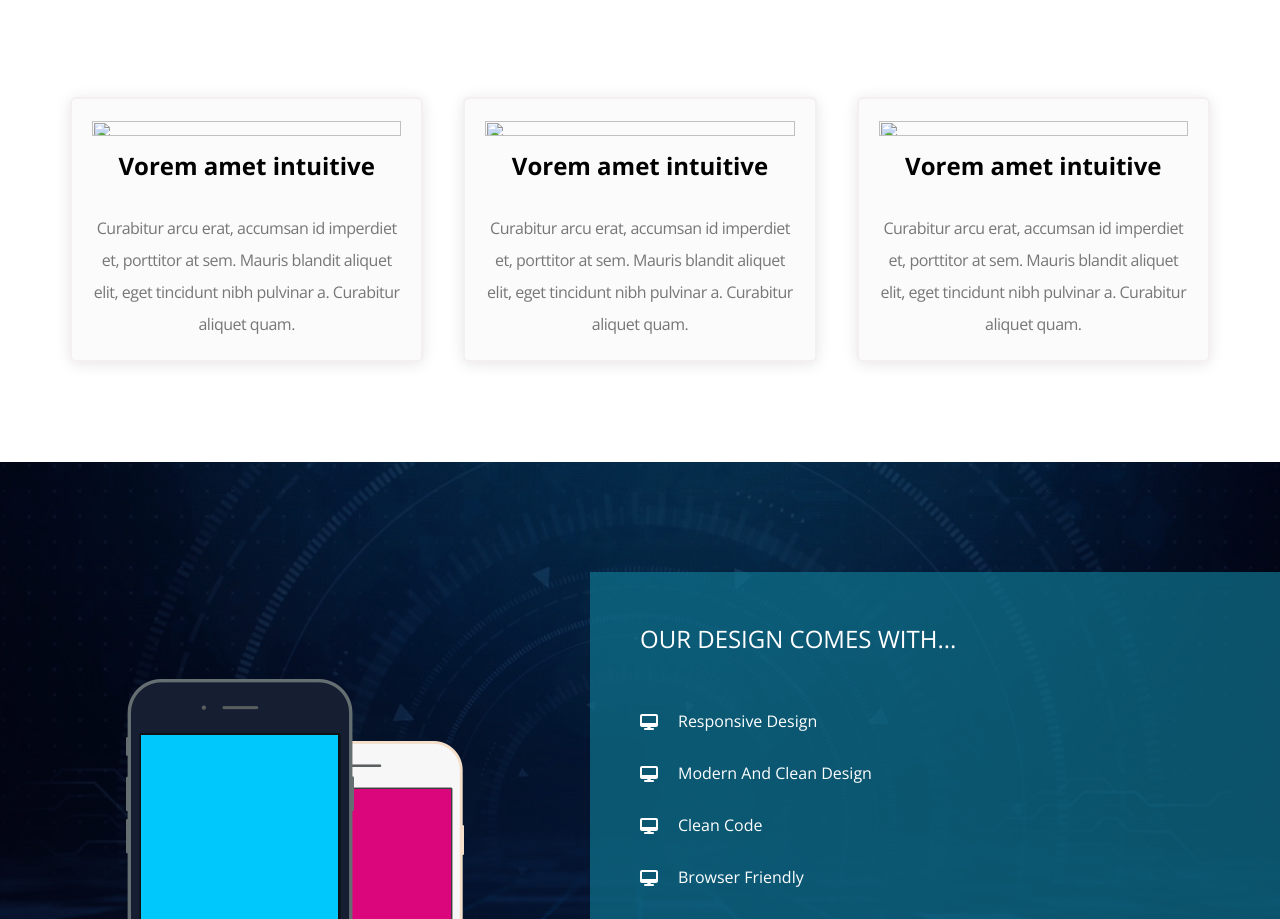
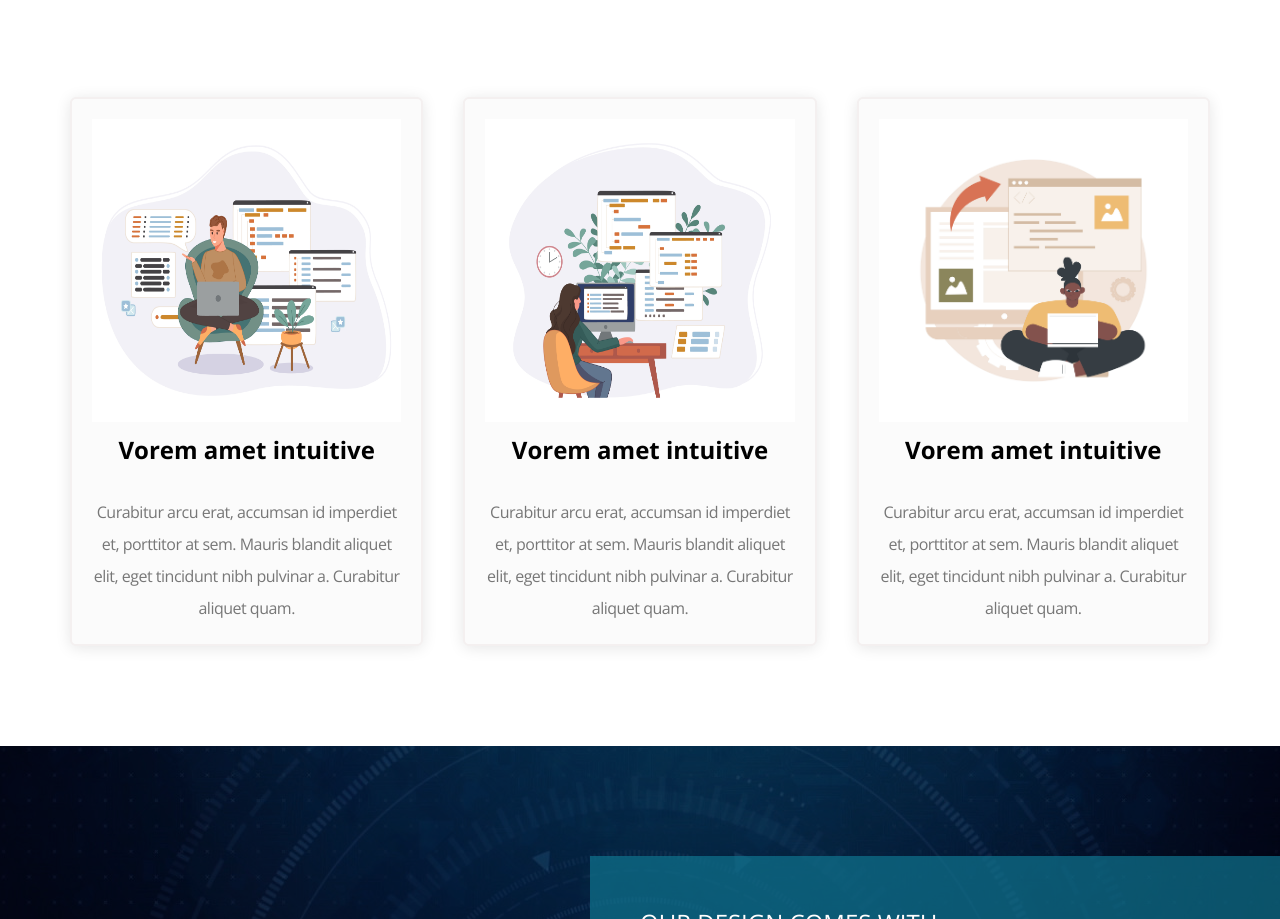
Before and after one commit to AbdelrahmanShams1/Template_Two, a plain HTML site: page index.html in a window 1280 px wide. Shown: the part 1092-2011 px from the top of the page. Drawn offline with nearby package versions, Linux system fonts and the light colour scheme; the site is published under a folder, as on GitHub Pages, so addresses that start at the root find nothing.

Commit message:
Update index.html

```diff
--- a/index.html
+++ b/index.html
@@ -12,7 +12,7 @@
     <link rel="stylesheet" href="css/master.css" />
     <!-- Google Fonts -->
     <link rel="preconnect" href="https://fonts.gstatic.com" />
-    <link href="https://fonts.googleapis.com/css2?family=Open+Sans:wght@400;700&#038;display=swap" rel="stylesheet" />
+    <link href="https://fonts.googleapis.com/css2?family=Open+Sans:wght@400;700&display=swap" rel="stylesheet" />
   </head>
   <body>
     <!-- Start Header -->
@@ -75,7 +75,7 @@
         </div>
         <div class="services-container">
           <div class="srv-box">
-            <img src="/images/shufle4.jpg">
+            <img src="images/shufle4.jpg">
             <div class="text">
               <h3>Vorem amet intuitive</h3>
               <p>
@@ -85,7 +85,7 @@
             </div>
           </div>
           <div class="srv-box">
-            <img src="/images/Set_of_programmers_02_01.jpg">
+            <img src="images/Set_of_programmers_02_01.jpg">
             <div class="text">
               <h3>Vorem amet intuitive</h3>
               <p>
@@ -95,7 +95,7 @@
             </div>
           </div>
           <div class="srv-box">
-            <img src="/images/Sandy_Tech-08_Single-05.jpg">
+            <img src="images/Sandy_Tech-08_Single-05.jpg">
             <div class="text">
               <h3>Vorem amet intuitive</h3>
               <p>
```
